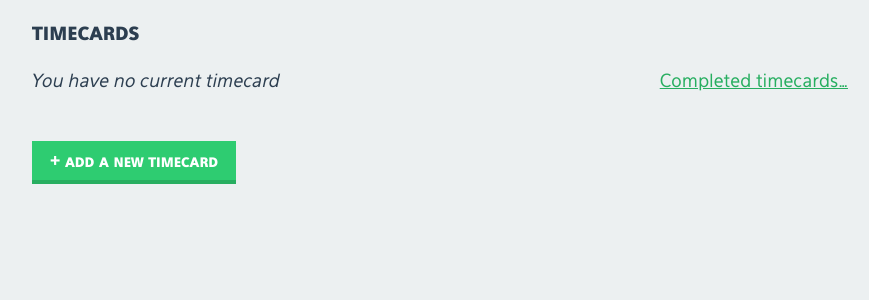
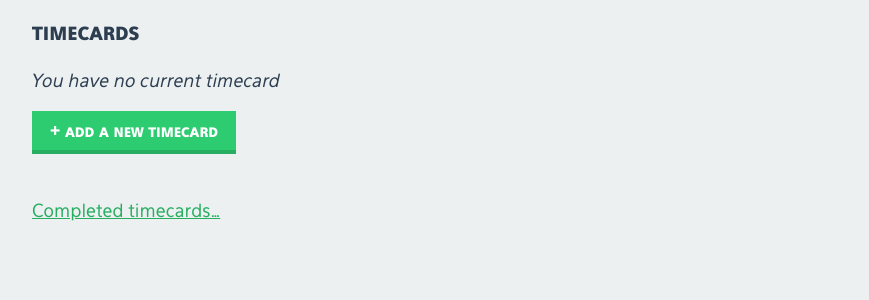
Before and after one commit to nathanjchapman/workroom, a Django app: page /kronos/ in a window 1280 px wide. Shown: the part 128-428 px from the top of the page, without its empty margins (200-1069 px from the left). Run offline with Django 3.2, Linux system fonts and the light colour scheme; the visitor is signed in with stand-in values (Sample User, id 1); data that the repository does not hold is empty.

Commit message:
Fix completed timecards link.

```diff
--- a/kronos/templates/kronos/overview.html
+++ b/kronos/templates/kronos/overview.html
@@ -2,7 +2,6 @@
 
 {% block content %}
     <h1>Timecards</h1>
-    <a class="completed-timecards" href="{% url 'kronos:timecard_complete_index' %}">Completed timecards…</a>
     <section>
         {% if timecards %}
             {% for tc in timecards %}
@@ -25,10 +24,13 @@
         {% else %}
             <p><em>You have no current timecard</em></p>
         {% endif %}
-    </section>
-    <section>
         <p>
             <a class="action-button" href="{% url 'kronos:timecard_add' %}">+ Add a new Timecard</a>
         </p>
     </section>
+    <section>
+        <p>
+            <a class="completed-timecards" href="{% url 'kronos:timecard_complete_index' %}">Completed timecards…</a>
+        </p>
+    </section>
 {% endblock %}
--- a/static/css/base.css
+++ b/static/css/base.css
@@ -211,7 +211,6 @@ nav a {
     margin-right: 1.25em;
     }
 
-    a.completed-timecards,
     .username,
     .login,
     .logout {
```
